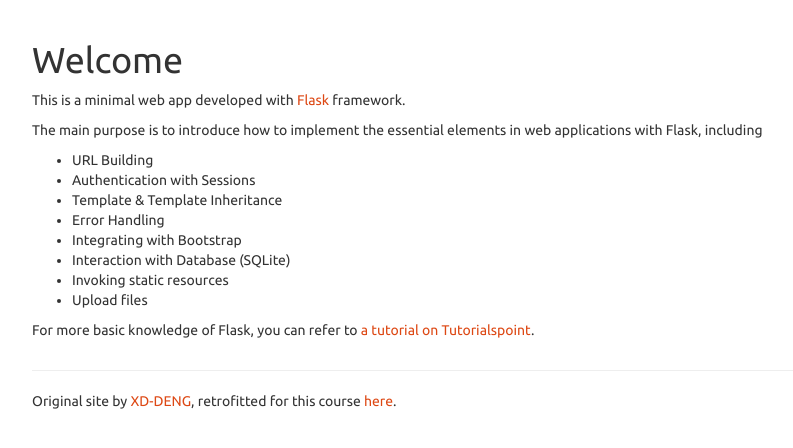
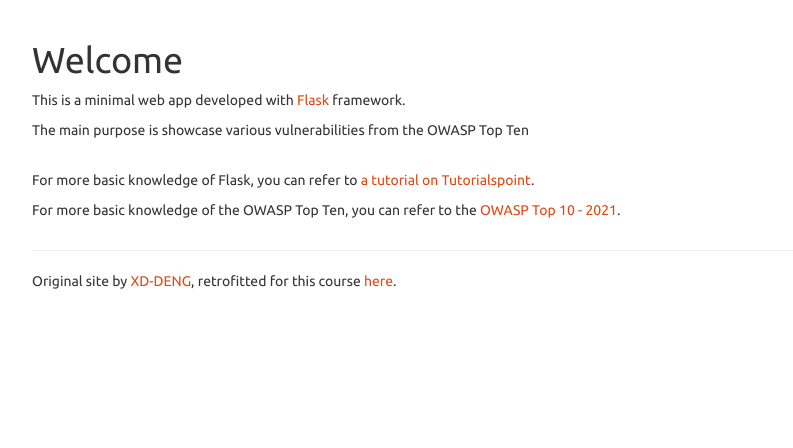
Before and after one commit to Skelmis/example-vulnerable-flask, a Flask app: page / in a window 1280 px wide. Shown: the part 52-500 px from the top of the page, without its empty margins (38-831 px from the left). Run offline with Flask 3, Linux system fonts and the light colour scheme.

Commit message:
chore: modify home page

```diff
--- a/templates/index.html
+++ b/templates/index.html
@@ -4,17 +4,8 @@
     {{ super() }}
 
     <p>This is a minimal web app developed with <a href="http://flask.pocoo.org/">Flask</a> framework.</p>
-    <p>The main purpose is to introduce how to implement the essential elements in web applications with Flask, including</p>
-    <ul>
-        <li>URL Building</li>
-        <li>Authentication with Sessions</li>
-        <li>Template & Template Inheritance</li>
-        <li>Error Handling</li>
-        <li>Integrating with Bootstrap</li>
-        <li>Interaction with Database (SQLite)</li>
-        <li>Invoking static resources</li>
-        <li>Upload files</li>
-    </ul>
-
+    <p>The main purpose is showcase various vulnerabilities from the OWASP Top Ten</p>
+<br>
     <p>For more basic knowledge of Flask, you can refer to <a href="https://www.tutorialspoint.com/flask/">a tutorial on Tutorialspoint</a>.</p>
+    <p>For more basic knowledge of the OWASP Top Ten, you can refer to the <a href="https://owasp.org/Top10/">OWASP Top 10 - 2021</a>.</p>
 {% endblock %}
```
